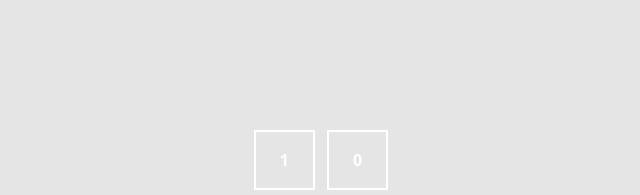
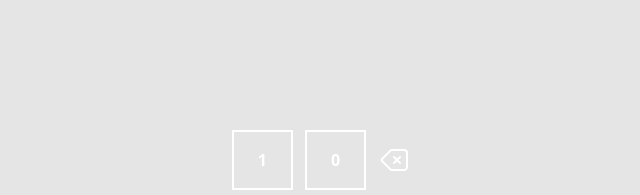
Before and after one commit to renansouza12/Binary--to-Decimal-Conversion, a website: page index.html in a window 1280 px wide. Shown: the top 195 px of the page, 319-959 px from the left. Drawn offline with Linux system fonts and the light colour scheme.

Commit message:
added icon svg and stylized

```diff
--- a/index.html
+++ b/index.html
@@ -11,6 +11,12 @@
     <div class="flex justify-center gap-3 p-2 ">
         <button class="btn px-6 py-4 text-white border-2 border-white font-bold transition duration-300 hover:text-white hover:bg-red-600">1</button>
         <button class="btn px-6 py-4 text-white border-2 border-white font-bold transition duration-300 hover:text-white hover:bg-red-600">0</button>
+        <div class="flex justify-center items-center  ">
+            <svg xmlns="http://www.w3.org/2000/svg" fill="none" viewBox="0 0 24 24" stroke-width="1.5" stroke="currentColor" class="w-8 h-8 text-white cursor-pointer   transition-all hover:text-gray-800">
+                <path stroke-linecap="round" stroke-linejoin="round" d="M12 9.75L14.25 12m0 0l2.25 2.25M14.25 12l2.25-2.25M14.25 12L12 14.25m-2.58 4.92l-6.375-6.375a1.125 1.125 0 010-1.59L9.42 4.83c.211-.211.498-.33.796-.33H19.5a2.25 2.25 0 012.25 2.25v10.5a2.25 2.25 0 01-2.25 2.25h-9.284c-.298 0-.585-.119-.796-.33z" />
+              </svg>
+
+        </div>
     </div>
     <div class="flex flex-col justify-center h-[30rem] w-[20rem] gap-4 relative">
         <div class="bg-red-600 h-[50%] rounded-2xl grid place-content-center px-6 ">
--- a/js/main.js
+++ b/js/main.js
@@ -2,7 +2,7 @@ const buttons = document.querySelectorAll(".btn");
 const show_binary = document.getElementById("binary");
 const resultDecimal = document.getElementById("decimal");
 const btn_convert = document.querySelector('.convert');
-buttons.forEach((btn)=>{
+buttons.forEach((btn)=>{// add click for buttons with class btn
     btn.addEventListener("click",()=>{
         var valueBinary =  btn.innerHTML;
         show_binary.innerHTML += valueBinary;
```
Also changed, not shown: dist/output.css.
